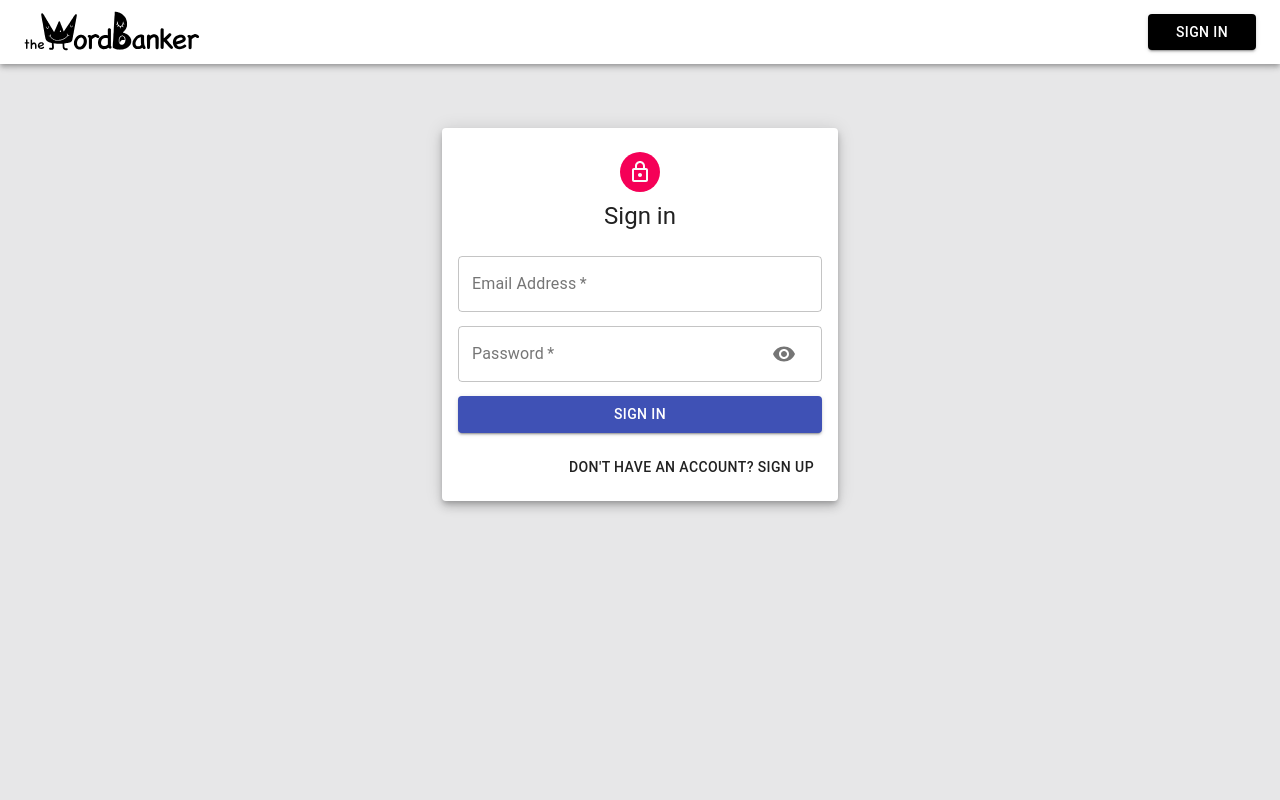
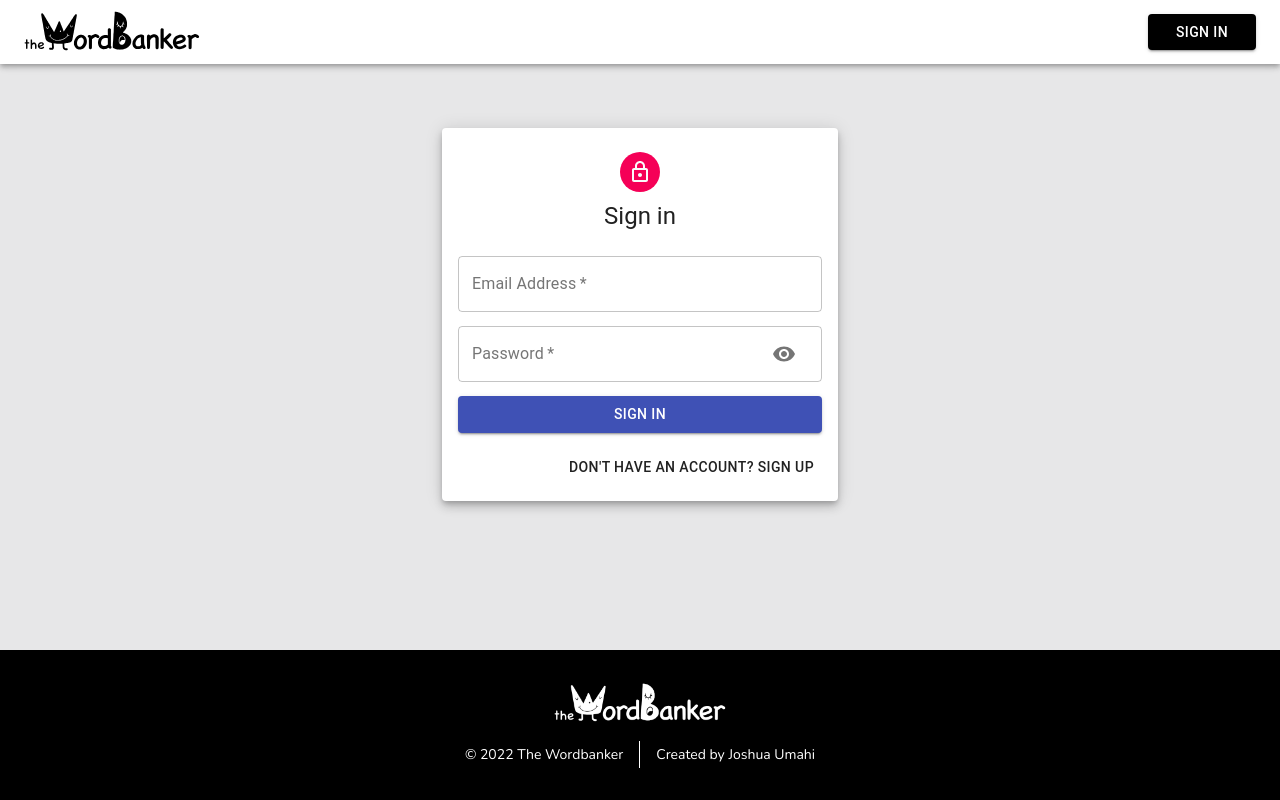
Before and after one commit to josh-umahi/wordbanker, a React (Create React App) app in the folder client/: page /auth in a window 1280 px wide. Built offline with nearby package versions, Linux system fonts and the light colour scheme; no server answers.

Commit message:
Implemented footer

```diff
--- a/client/src/App.js
+++ b/client/src/App.js
@@ -6,6 +6,7 @@ import Navbar from './components/Navbar/Navbar';
 import Home from './routes/Home/Home';
 import Auth from './routes/Auth/Auth';
 import PostDetails from './routes/PostDetails/PostDetails';
+import Footer from './components/Footer/Footer';
 
 const App = () => {
   const { user } = useAppContext()
@@ -21,6 +22,7 @@ const App = () => {
           <Route path="/posts/:id" exact element={<PostDetails />} />
           <Route path="/auth" exact element={!user ? <Auth /> : <Navigate to="/posts" />} />
         </Routes>
+        <Footer />
       </div>
     </BrowserRouter>
   )
--- /dev/null
+++ b/client/src/components/Footer/Footer.js
@@ -0,0 +1,25 @@
+import { Divider } from '@material-ui/core';
+import React from 'react'
+import { Link } from 'react-router-dom'
+
+import useStyles from './styles';
+import logo from "../../assets/logo_white.png"
+
+const Footer = () => {
+    const classes = useStyles();
+
+    return (
+        <div className={classes.container}>
+            <Link to="/">
+                <img className={classes.logo} src={logo} alt="" />
+            </Link>
+            <div className={classes.innerContainer}>
+                <p>&copy; 2022 The Wordbanker</p>
+                <div className={classes.divider} />
+                <p> Created by Joshua Umahi</p>
+            </div>
+        </div >
+    )
+}
+
+export default Footer
--- /dev/null
+++ b/client/src/components/Footer/styles.js
@@ -0,0 +1,36 @@
+import { makeStyles } from '@material-ui/core/styles';
+
+export default makeStyles(() => ({
+    container: {
+        backgroundColor: "black",
+        display: "flex",
+        flexDirection: "column",
+        alignItems: "center",
+        justifyContent: "center",
+        padding: "2em",
+        position: "fixed",
+        bottom: 0,
+        left: 0,
+        right: 0,
+
+        "& p": {
+            color: "white",
+            fontFamily: "'Avenir', 'Nunito', 'sans-serif'",
+            fontSize: "14px"
+        }
+    },
+    innerContainer: {
+        display: "flex",
+        alignItems: "center",
+        marginTop: "1em"
+    },
+    logo: {
+        height: "40px",
+    },
+    divider: {
+        height: "27px",
+        borderLeft: "1px solid white",
+        display: "flex",
+        margin: "0 1em",
+    },
+}));
--- a/client/src/components/Navbar/Navbar.js
+++ b/client/src/components/Navbar/Navbar.js
@@ -102,7 +102,7 @@ const Navbar = ({ window }) => {
       <CreatePostModalForm createPostModalIsOpen={createPostModalIsOpen} closeCreateModal={closeCreateModal} />
       <AppBar component="nav" style={{ backgroundColor: "white" }} position='sticky'>
         <Toolbar className={classes.toolbar}>
-          <Link href="/"  >
+          <Link to="/">
             <img className={classes.logo} src={logo} alt="" />
           </Link>
 
```
Also changed, not shown: client/src/assets/logo_white.png (added), 1 other file (tests, documents, lock files or other folders).
